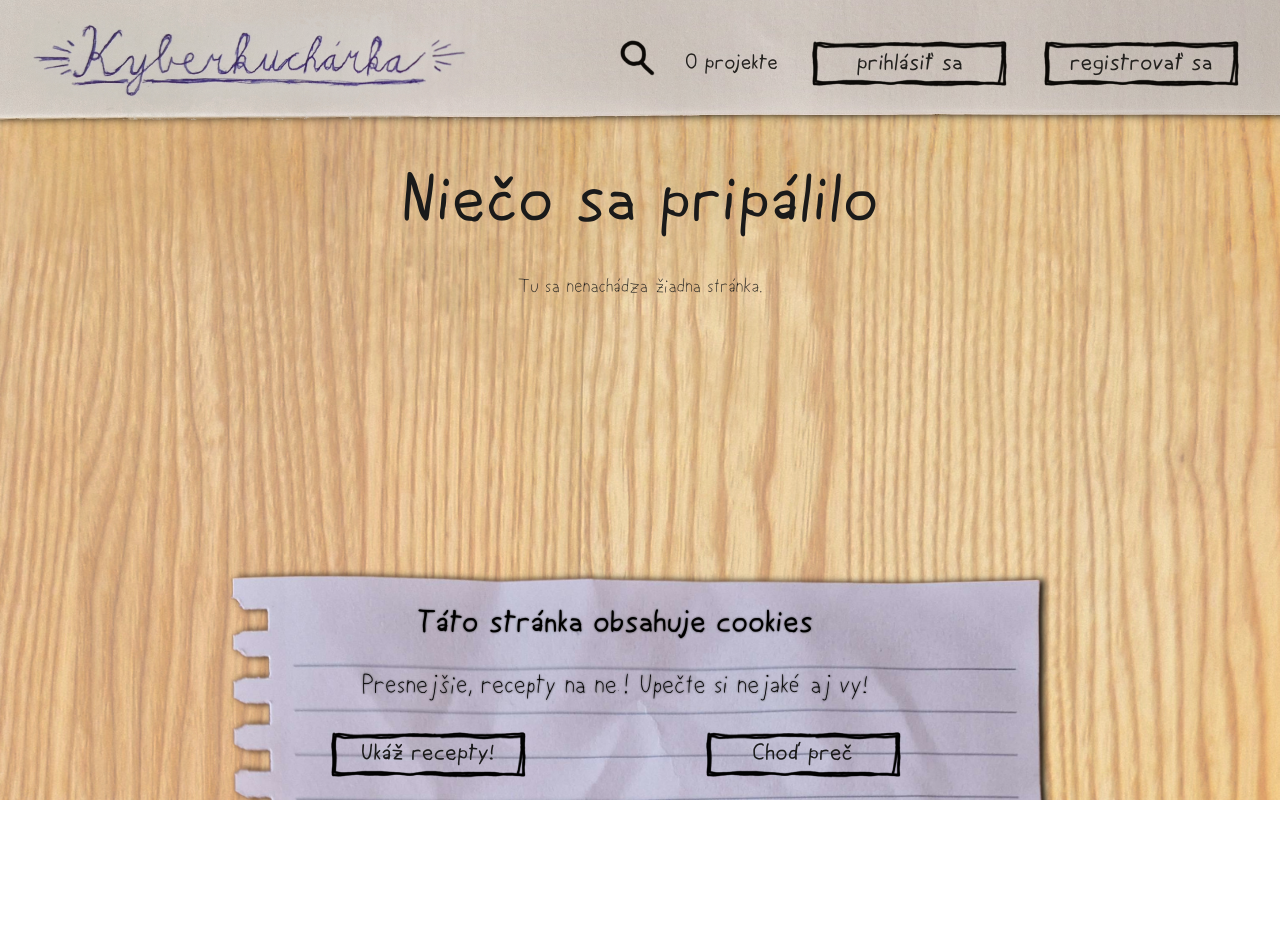
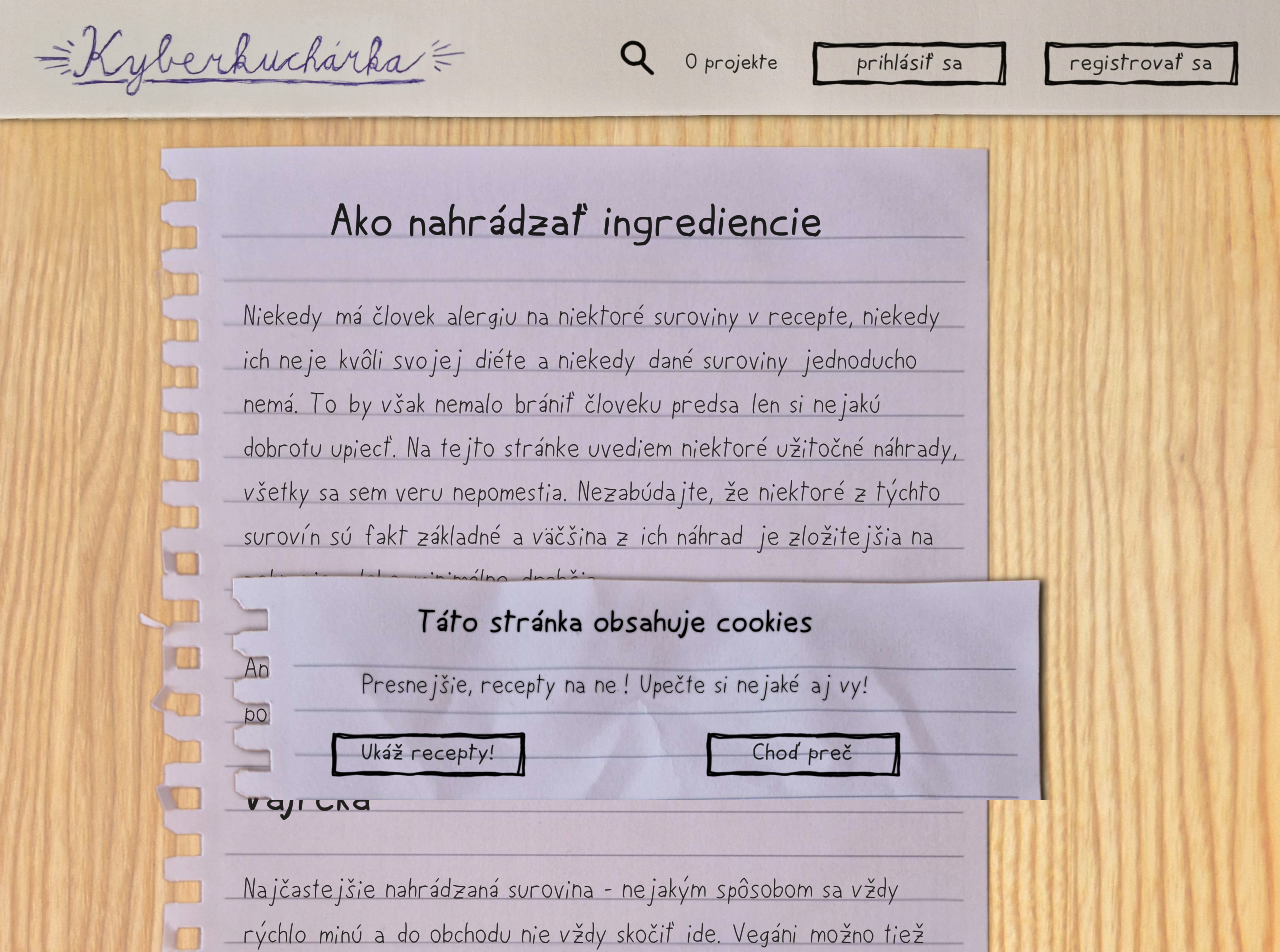
Before and after one commit to cxivo/kyberkucharka, a React (Vite) app in the folder kyberkucharka-frontend/: page /substitutions in a window 1280 px wide. Shown: the top 952 px of the page. Before the commit the page ends 800 px from the top, so only its background shows below. Built offline with nearby package versions, Linux system fonts and the light colour scheme.

Commit message:
add page about ingredient substitution

```diff
--- a/kyberkucharka-frontend/src/MainPage.tsx
+++ b/kyberkucharka-frontend/src/MainPage.tsx
@@ -34,9 +34,14 @@ export default function MainPage() {
           link="/how-to-use"
         />
         <InfoCard
-          title="Ako čítať zahraničné recepty?"
+          title="Ako čítať cudzokrajné recepty?"
           text={`Čo sakra je "cake flour", koľko je jedna libra a ako sa vôbec povie po anglicky "polohrubá múka"?`}
           link="/unit-conversion"
+        /><InfoCard
+          title="Ako nahrádzať suroviny?"
+          text={`Niekedy má človek alergie, je vegánom alebo jednoducho danú ingredienciu nemá - to však neznamená, že musí ostať o chlebe a soli
+          (prípadne iba o tej soli, ak má alergiu na glutén)`}
+          link="/substitutions"
         />
       </div>
 
--- a/kyberkucharka-frontend/src/main.tsx
+++ b/kyberkucharka-frontend/src/main.tsx
@@ -28,6 +28,7 @@ import Search from "./Search.tsx";
 import TagsList from "./admin/TagsList.tsx";
 import HowToUse from './staticPages/HowToUse.tsx';
 import UnitConversion from './staticPages/UnitConversion.tsx';
+import Substitutions from './staticPages/Substitutions.tsx';
 
 const router = createBrowserRouter([
   {
@@ -151,6 +152,14 @@ const router = createBrowserRouter([
     ),
   },
   {
+    path: "/substitutions",
+    element: (
+      <App>
+        <Substitutions />
+      </App>
+    ),
+  },
+  {
     path: "*",
     element: (
       <App>
--- /dev/null
+++ b/kyberkucharka-frontend/src/staticPages/Substitutions.tsx
@@ -0,0 +1,56 @@
+export default function Substitutions() {
+  return (
+    <div className="recipe">
+      <div className="about">
+        <title>Ako nahrádzať ingrediencie</title>
+        <div className="recipe-title">
+          <h1>Ako nahrádzať ingrediencie</h1>
+        </div>
+
+        <div className="recipe-body recipe-text">
+          <p>
+            Niekedy má človek alergiu na niektoré suroviny v recepte, niekedy ich neje kvôli svojej diéte a niekedy dané suroviny jednoducho nemá. To
+            by však nemalo brániť človeku predsa len si nejakú dobrotu upiecť. Na tejto stránke uvediem niektoré užitočné náhrady, všetky sa sem veru nepomestia.
+            Nezabúdajte, že niektoré z týchto surovín sú fakt základné a väčšina z ich náhrad je zložitejšia na zohnanie, alebo minimálne drahšia.
+          </p>
+          <p>
+            Ani táto stránka nebude pravdepodobne nikdy hotová, budem sem postupne
+            pridávať nové tipy a zistenia ako sa ich budem učiť.
+          </p>
+          <h2>Vajíčka</h2>
+          <p>Najčastejšie nahrádzaná surovina - nejakým spôsobom sa vždy rýchlo minú a do obchodu nie vždy skočiť ide. Vegáni možno tiež tieto substitúcie ocenia:</p>
+          <ul>
+            <li><em>Banány</em> - najčastejšia substitúcia v sladkých receptoch, kde vajíčko používame na účel zlepovača, najlepšie však v múčnikoch a pudingoch. Miesto jedného vajca
+            potrebujete asi pol až celý banán, ideálne prezretý. Pozor - výsledok bude chutiť extrémne banánovo, nie každému to ide po chuti.</li>
+            <li><em>Jablkové pyré</em> - aneb <em>detská výživa</em>, je omnoho trvácnejšia surovina než vajíčka či banány. Jedno vajce nahradíme 5 lyžicami pyré zmiešaných s jednou lyžičkou prášku do pečiva.
+            Výsledok bude mať takú sviežejšiu, ovocnejšiu chuť, táto substitúcia je použiteľná pri koláčoch.</li>
+            <li><em>Ovsené vločky</em> - 5 lyžíc nahradí 1 vajíčko. Najlepšie pri sušienkach a iných veľmi suchých jedlách.</li>
+            <li><em>Arašidové maslo</em> - 3 lyžice nahradia 1 vajíčko. Použite tam, kde skutočne chcete chuť arašidového masla, lebo tá veru v recepte nezanikne.</li>
+          </ul>
+          <h2>Múky</h2>
+          <p>
+            Ak nemáte múku nejakej hrubosti zrna, viete použiť múku blízkej hrubosti - teda miesto hladkej polohrubú, miesto polohrubej hrubú či hladkú, niekedy aj
+            miesto krupice hrubú. Dajte ale pozor, že menšie zrnitosti sa môžu viac hrudkovať a mať krémovejší výsledok.
+          </p>
+          <h2>Mlieko</h2>
+          <p>Popravde, tu je voľba najľahšia - siahnite po rastlinnom mlieku, napríklad sójovom. Dajte len pozor, či nie je ochutené.</p>
+          <p>Keby však chcete nahrádzať mlieko kvôli tomu, že žiadne nemáte, môžete zmiešať vodu s maslom alebo smotanou - takto dosiahnete aspoň rovnaký objem a približne
+            správny podiel tukov.
+          </p>
+          <h2>Prášok do pečiva a sóda bikarbóna</h2>
+          <p>Obe tieto ingrediencie majú podobný zmysel života - nafukovať cesto. Vieme ich teda s trochou matematiky relatívne úspešne zameniť.</p>
+          <p>Na dávku kypriaceho prášku do pečiva potrebujeme iba štvrtinu hmotnosti sódy bikarbóny - avšak, sóda bikarbóna je zásada a potrebuje kyslé prostredie -
+            to zabezpečí napríklad citrónová šťava, jablká, jogurt, med, málinko octu alebo hnedý cukor - ak teda v recepte už niečo také nie je, mali by ste jedno z
+            toho pridať - pri sladkých koláčoch ideálne nahradiť iný cukor hnedým.
+          </p>
+          <p>No a ak nemáme sódu bikarbónu, tak je ju možné nahradiť približne štvornásobkom kypriaceho prášku (akurát možno bude výsledok mierne kyslý).</p>
+          <h2>Cukor</h2>
+          <p>Tu pre zmenu uvediem nie čo je možné nahradiť, ale čo nenahrádzať - hnedý cukor bielym, minimálne ak je v recepte sóda bikarbóna. Biely cukor
+            totiž nie je kyslý a sóda bikarbóna môže zanechať v koláči trpkastú chuť. Ak nemáte hnedý cukor, pridajte aspoň inú kyslú ingredienciu (viď vyššie).
+          </p>
+          <div className="recipe-text-afterspace">&nbsp;</div>
+        </div>
+      </div>
+    </div>
+  );
+}
--- a/kyberkucharka-frontend/src/styles/cards.css
+++ b/kyberkucharka-frontend/src/styles/cards.css
@@ -123,8 +123,8 @@
   text-overflow: ellipsis;
   overflow: hidden;
   display: -webkit-box;
-  line-clamp: 5;
-  -webkit-line-clamp: 5;
+  line-clamp: 6;
+  -webkit-line-clamp: 6;
   -webkit-box-orient: vertical;
 }
 
```
